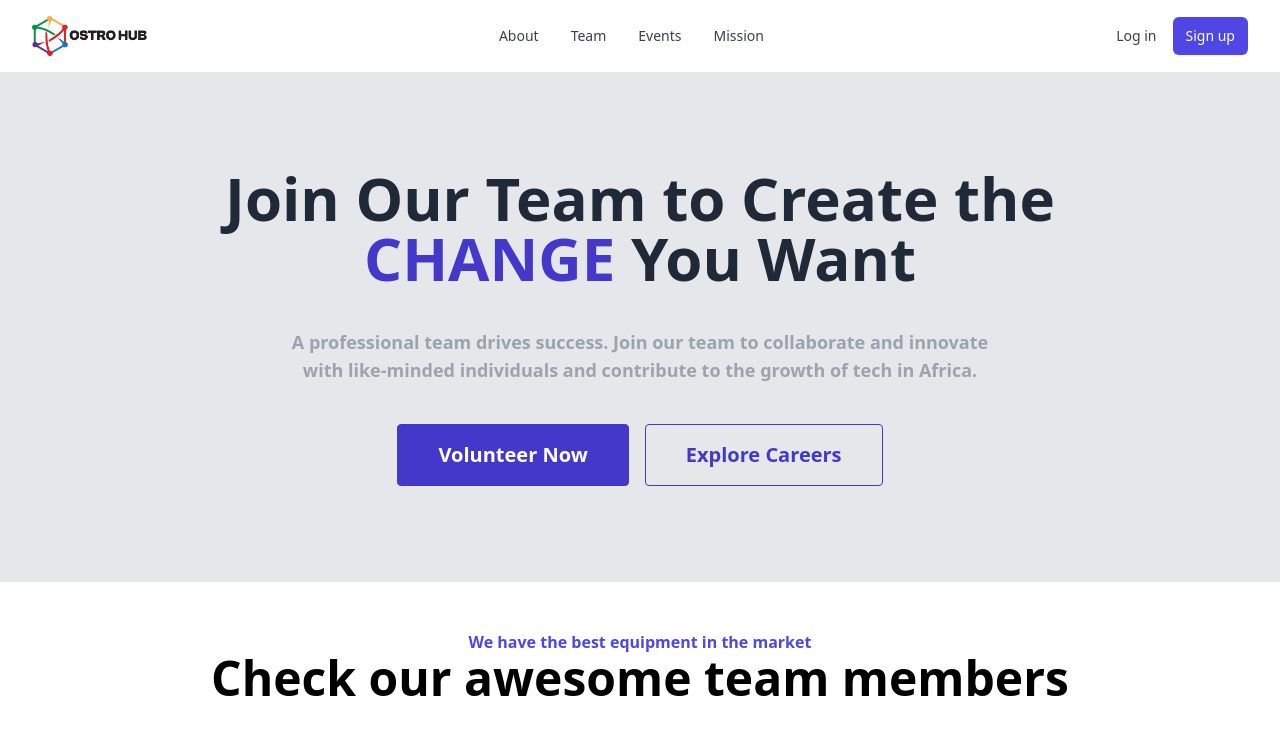
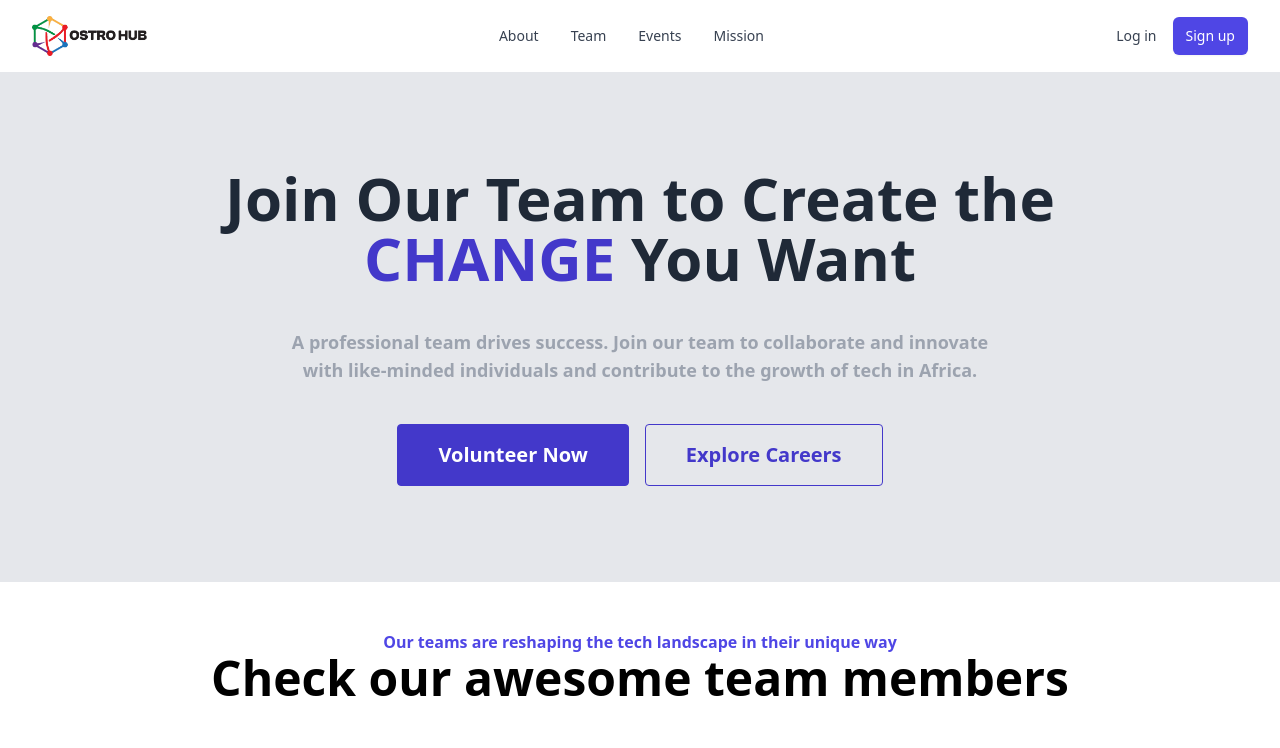
Before and after one commit to donkorBN/ostro-web, a React (Vite) app: page / in a window 1280 px wide. Shown: the top 748 px of the page. Built offline with nearby package versions, Linux system fonts and the light colour scheme.

Commit message:
almost forgot

```diff
--- a/src/components/Team/TeamProfiles.tsx
+++ b/src/components/Team/TeamProfiles.tsx
@@ -37,7 +37,7 @@ const TeamProfiles: React.FC = () => {
       <section className="max-w-6xl mx-auto px-4 sm:px-6 lg:px-4 py-12">
         <div className="text-center pb-12">
           <h2 className="text-base font-bold text-indigo-600">
-            We have the best equipment in the market
+            Our teams are reshaping the tech landscape in their unique way
           </h2>
           <h1 className="font-bold text-3xl md:text-4xl lg:text-5xl font-heading text-black">
             Check our awesome team members
```
